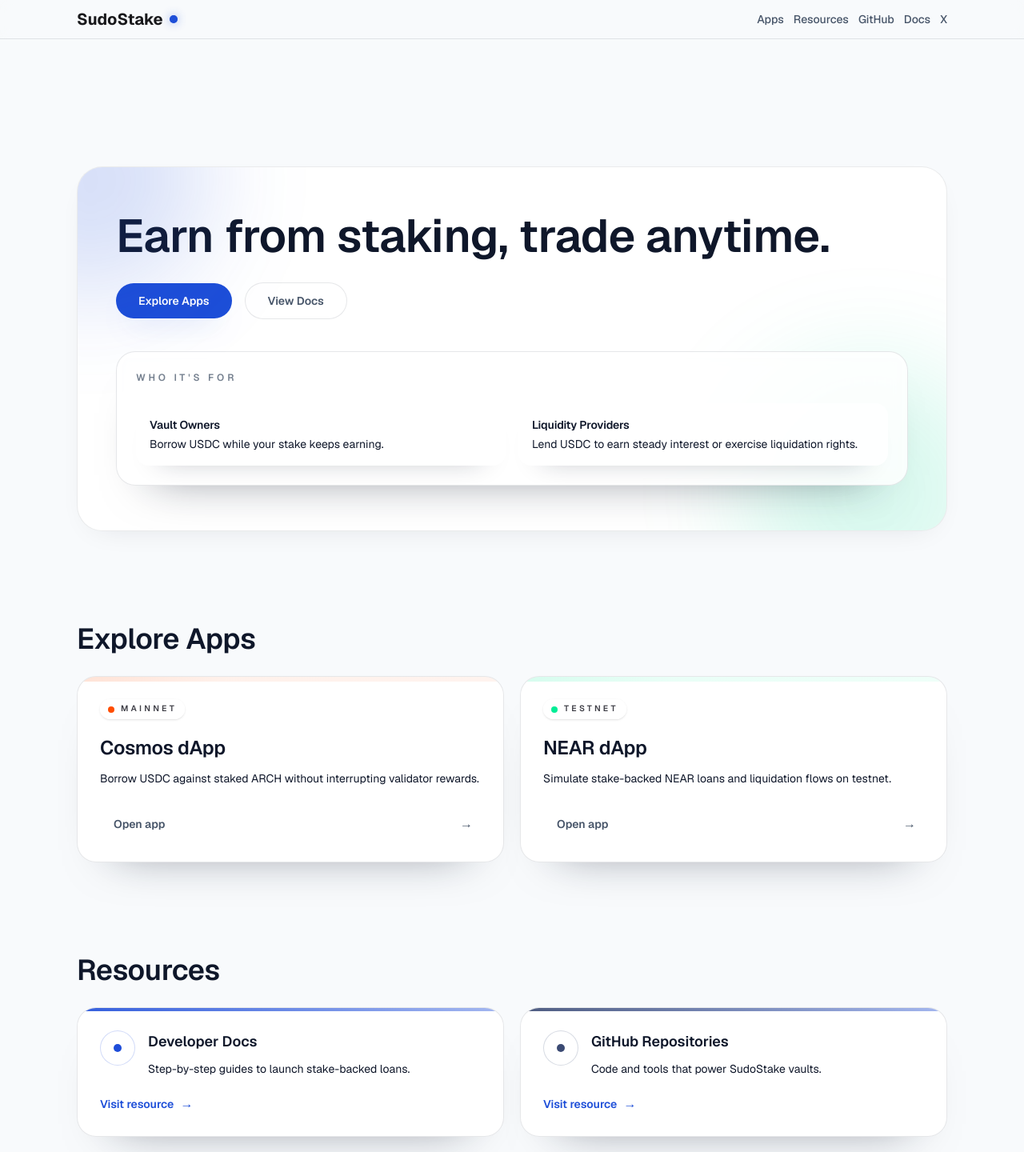
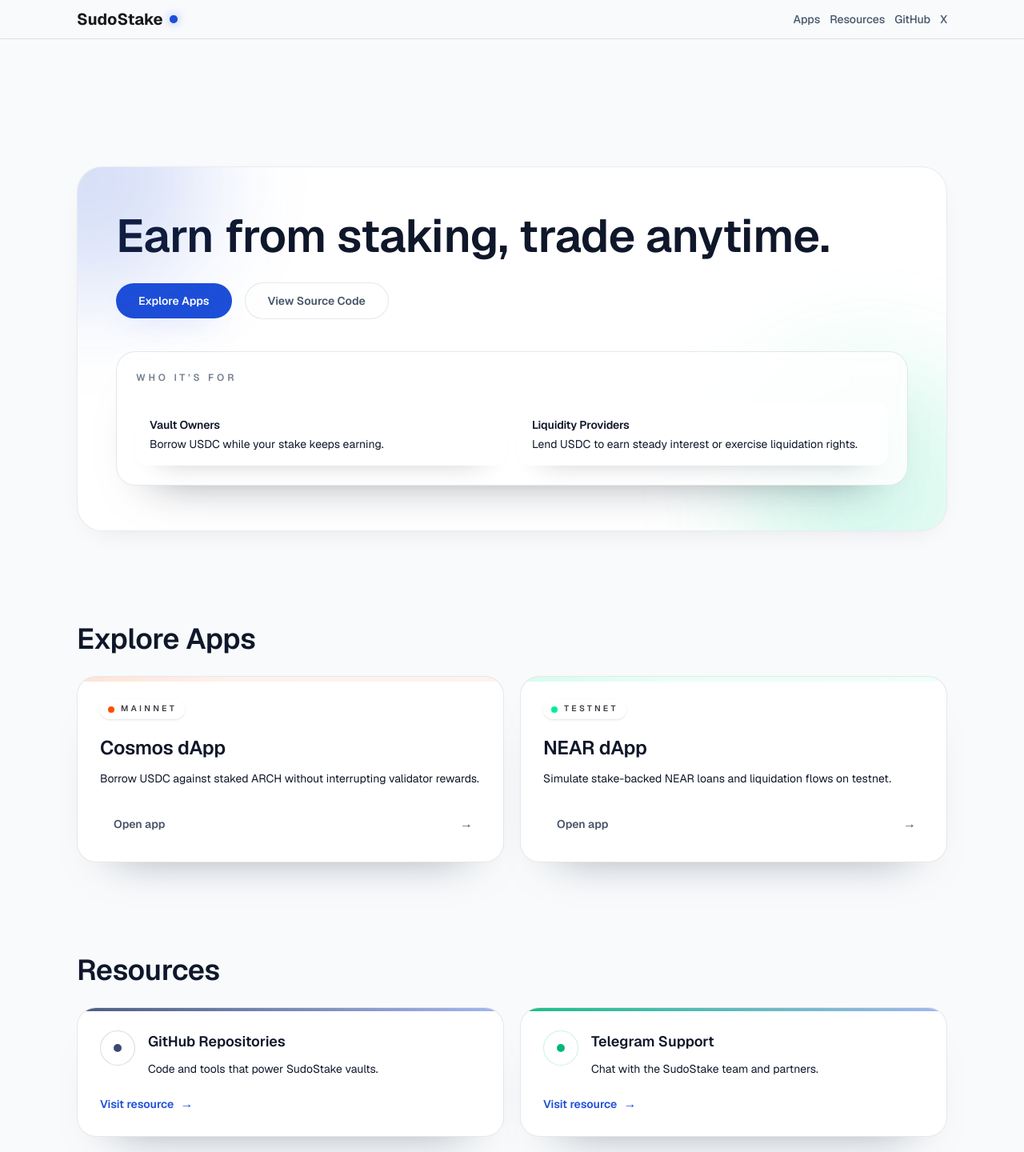
Before and after one commit to sudostake/sudostake_web, a Next.js app: page / in a window 1280 px wide. Shown: the top 1440 px of the page at 80% size. Built offline with nearby package versions, Linux system fonts and the light colour scheme.

Commit message:
Remove references to developer docs
Removed links and navigation items pointing to the developer docs throughout the HeroSection, SiteHeader, and resources list. Updated the HeroSection button to link to the source code instead.

```diff
--- a/app/components/HeroSection.tsx
+++ b/app/components/HeroSection.tsx
@@ -34,12 +34,12 @@
                   Explore Apps
                 </a>
                 <a
-                  href="https://github.com/sudostake/sudostake_web_near/tree/main/docs"
+                  href="https://github.com/sudostake/sudostake_web_near"
                   target="_blank"
                   rel="noopener noreferrer"
                   className="inline-flex w-full items-center justify-center rounded-full border border-border-strong bg-white/70 px-7 py-3 text-sm font-semibold text-secondary-strong transition hover:-translate-y-0.5 hover:border-accent-primary hover:text-accent-primary focus-visible:outline-2 focus-visible:outline-offset-4 focus-visible:outline-accent-primary sm:w-auto dark:border-zinc-700 dark:bg-zinc-950/70 dark:text-zinc-300"
                 >
-                  View Docs
+                  View Source Code
                 </a>
               </div>
             </div>
--- a/app/components/SiteHeader.tsx
+++ b/app/components/SiteHeader.tsx
@@ -13,11 +13,6 @@
   { label: "Apps", href: "#apps" },
   { label: "Resources", href: "#resources" },
   { label: "GitHub", href: "https://github.com/sudostake", external: true },
-  {
-    label: "Docs",
-    href: "https://github.com/sudostake/sudostake_web_near/tree/main/docs",
-    external: true,
-  },
   {
     label: "X",
     href: "https://x.com/sudostake",
--- a/app/page.tsx
+++ b/app/page.tsx
@@ -13,16 +13,6 @@
 };
 
 const resources: ResourceLink[] = [
-  {
-    name: "Developer Docs",
-    href: "https://github.com/sudostake/sudostake_web_near/tree/main/docs",
-    description:
-      "Step-by-step guides to launch stake-backed loans.",
-    label: "Docs",
-    accent: {
-      base: "#1e4dd9",
-    },
-  },
   {
     name: "GitHub Repositories",
     href: "https://github.com/sudostake",
```
